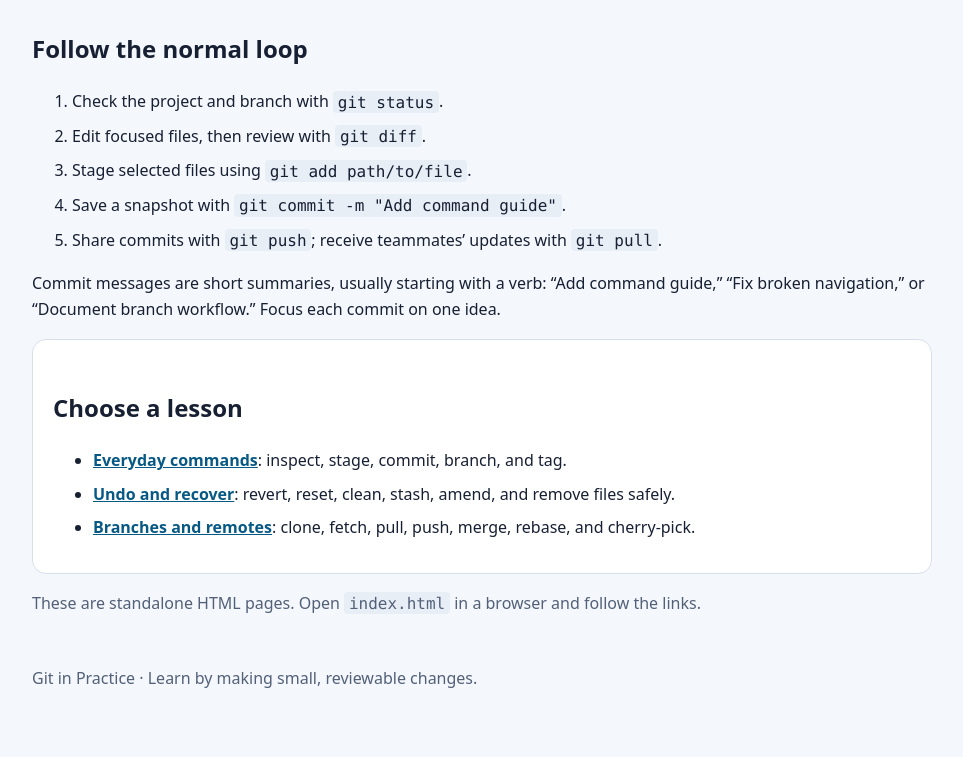
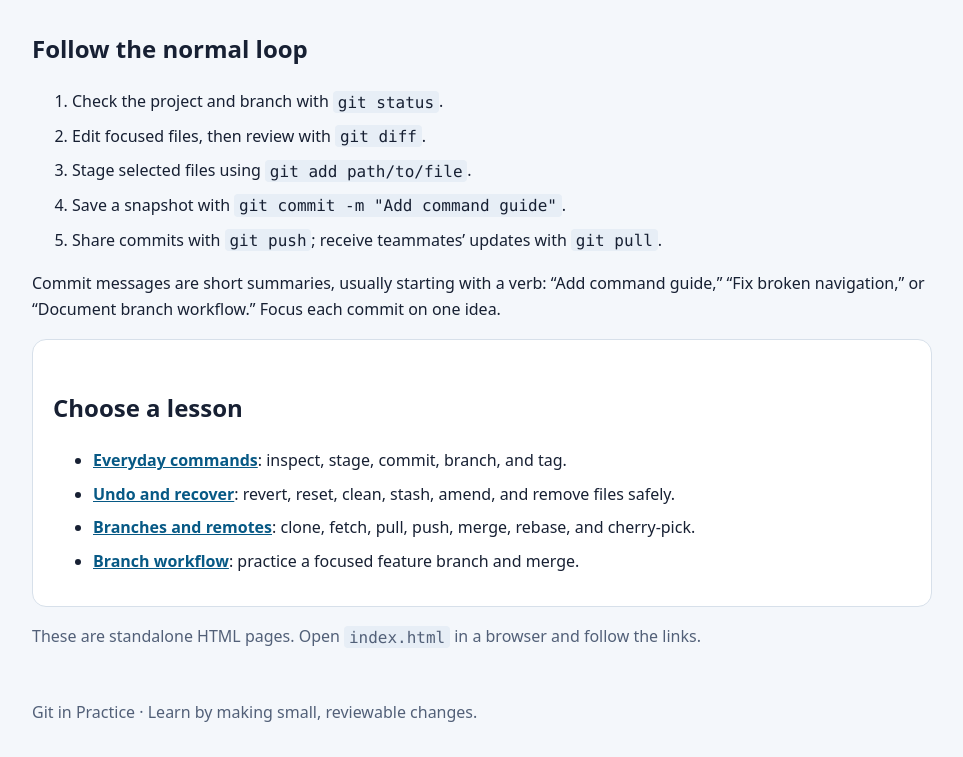
Before and after one commit to devendraghag/git-in-practice, a plain HTML site: page index.html in a window 1280 px wide. Shown: the part 733-1490 px from the top of the page, without its empty margins (158-1121 px from the left). Before the commit the page ends 1457 px from the top, so only its background shows below. Drawn offline with Linux system fonts and the light colour scheme.

Commit message:
Link branch workflow from home page

```diff
--- a/index.html
+++ b/index.html
@@ -6,4 +6,4 @@
 <section class="card"><h2>A useful picture of Git</h2><p>Your working folder contains files you edit. The <strong>staging area</strong> is a shortlist of changes for the next snapshot. A <strong>commit</strong> saves that snapshot in local history. A <strong>remote</strong> is another copy, often hosted on GitHub.</p><pre><code>working files  →  staging area  →  local commits  ⇄  remote repository
    edit             git add         git commit        fetch / pull / push</code></pre><p>Most commands in this guide work locally. <code>git fetch</code>, <code>git pull</code>, and <code>git push</code> communicate with a remote. <code>git clone</code> downloads a repository and creates a local copy.</p></section>
 <section><h2>Follow the normal loop</h2><ol><li>Check the project and branch with <code>git status</code>.</li><li>Edit focused files, then review with <code>git diff</code>.</li><li>Stage selected files using <code>git add path/to/file</code>.</li><li>Save a snapshot with <code>git commit -m "Add command guide"</code>.</li><li>Share commits with <code>git push</code>; receive teammates’ updates with <code>git pull</code>.</li></ol><p>Commit messages are short summaries, usually starting with a verb: “Add command guide,” “Fix broken navigation,” or “Document branch workflow.” Focus each commit on one idea.</p></section>
-<section class="card"><h2>Choose a lesson</h2><ul><li><a href="everyday.html">Everyday commands</a>: inspect, stage, commit, branch, and tag.</li><li><a href="recovery.html">Undo and recover</a>: revert, reset, clean, stash, amend, and remove files safely.</li><li><a href="remotes.html">Branches and remotes</a>: clone, fetch, pull, push, merge, rebase, and cherry-pick.</li></ul></section><p class="muted">These are standalone HTML pages. Open <code>index.html</code> in a browser and follow the links.</p></main><footer>Git in Practice · Learn by making small, reviewable changes.</footer></body></html>
+<section class="card"><h2>Choose a lesson</h2><ul><li><a href="everyday.html">Everyday commands</a>: inspect, stage, commit, branch, and tag.</li><li><a href="recovery.html">Undo and recover</a>: revert, reset, clean, stash, amend, and remove files safely.</li><li><a href="remotes.html">Branches and remotes</a>: clone, fetch, pull, push, merge, rebase, and cherry-pick.</li><li><a href="branch-workflow.html">Branch workflow</a>: practice a focused feature branch and merge.</li></ul></section><p class="muted">These are standalone HTML pages. Open <code>index.html</code> in a browser and follow the links.</p></main><footer>Git in Practice · Learn by making small, reviewable changes.</footer></body></html>
```
